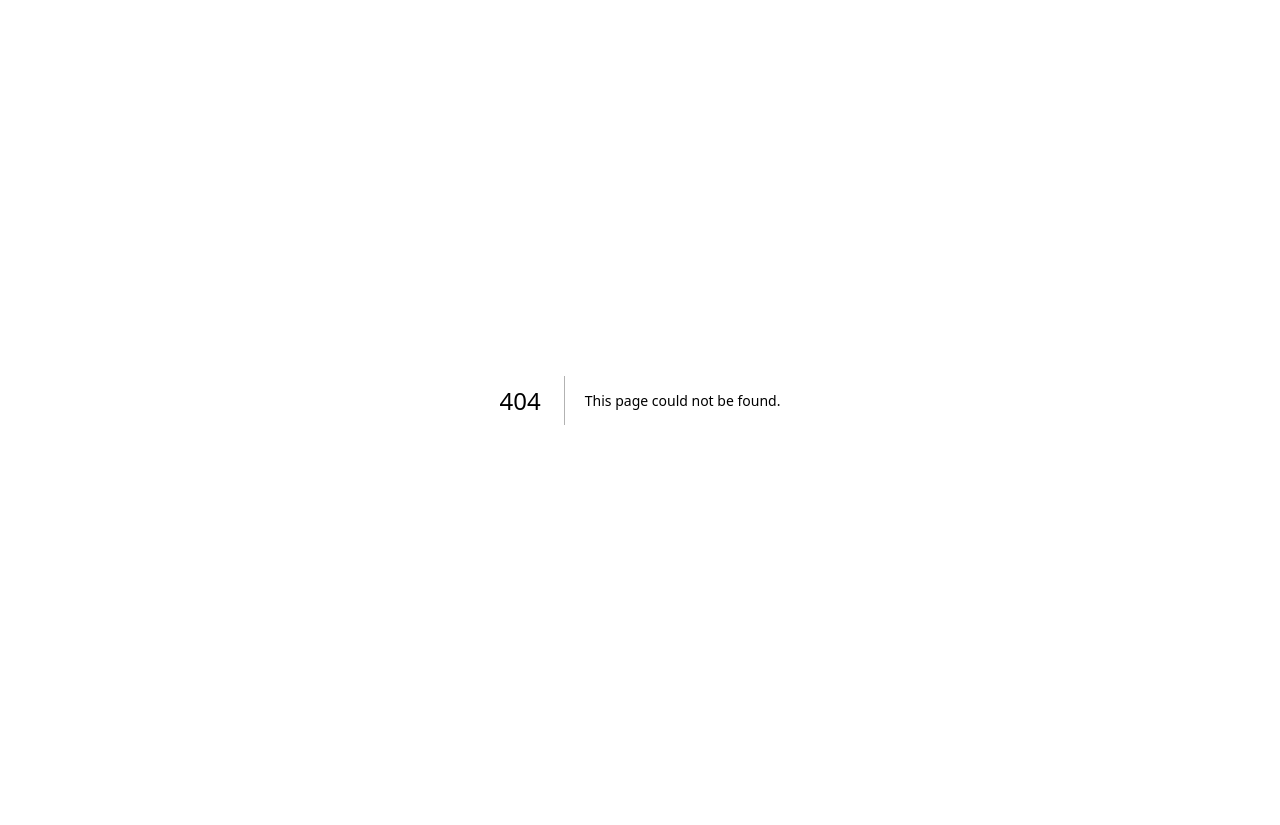
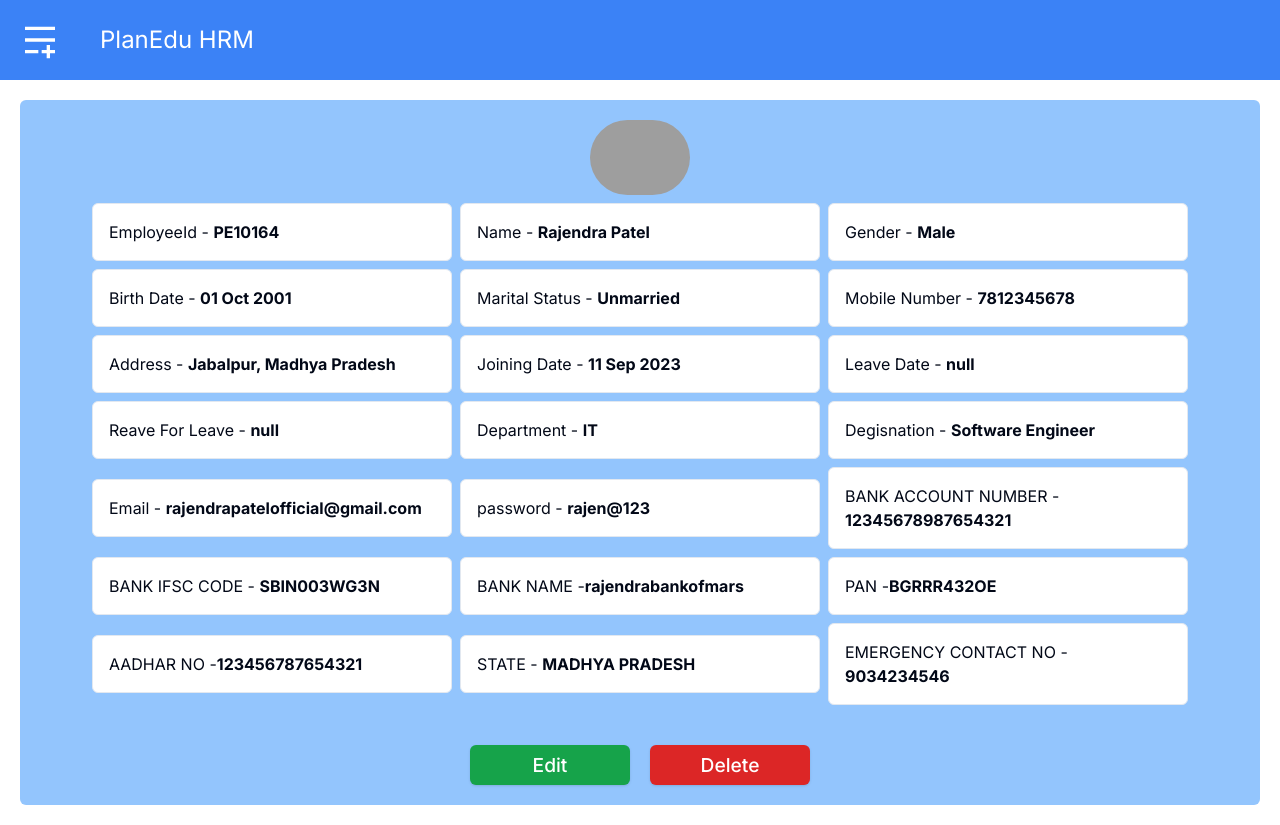
Before and after one commit to centauricoder01/nextjs-hrm, a Next.js app: page /console/singlemployee in a window 1280 px wide. Before the commit this address had no page. Before the commit the page ends 800 px from the top, so only its background shows below. Built offline with nearby package versions, Linux system fonts and the light colour scheme; grey boxes are pictures that could not be loaded.

Commit message:
Single employee done

```diff
--- a/src/app/(root)/console/page.tsx
+++ b/src/app/(root)/console/page.tsx
@@ -3,7 +3,7 @@ import Navbar from "@/components/Navbar";
 import Image from "next/image";
 import React from "react";
 
-const page = () => {
+const Console = () => {
   let arr = [1, 2, 3, 4, 5, 6, 7, 8, 9];
   return (
     <>
@@ -156,4 +156,4 @@ const page = () => {
   );
 };
 
-export default page;
+export default Console;
--- /dev/null
+++ b/src/app/(root)/console/singlemployee/page.tsx
@@ -0,0 +1,100 @@
+import Navbar from "@/components/Navbar";
+import { Button } from "@/components/ui/button";
+import Image from "next/image";
+import React from "react";
+
+const SingleEmployee = () => {
+  return (
+    <>
+      <Navbar />
+      <div className=" bg-blue-300 m-5 p-5 rounded-md flex justify-center items-center flex-col">
+        <Image
+          src={"/dummy.jpeg"}
+          width={100}
+          height={100}
+          className="rounded-full mb-2"
+          alt="Avatar"
+        />
+        <div className="flex flex-wrap justify-center items-center gap-2">
+          <p className="border p-4 w-full sm:w-[30%] bg-white rounded-md">
+            EmployeeId - <span className="font-bold">PE10164 </span>
+          </p>
+          <p className="border p-4 w-full sm:w-[30%] bg-white rounded-md">
+            Name - <span className="font-bold">Rajendra Patel</span>
+          </p>
+          <p className="border p-4 w-full sm:w-[30%] bg-white rounded-md">
+            Gender - <span className="font-bold">Male</span>
+          </p>
+          <p className="border p-4 w-full sm:w-[30%] bg-white rounded-md">
+            Birth Date - <span className="font-bold">01 Oct 2001</span>
+          </p>
+          <p className="border p-4 w-full sm:w-[30%] bg-white rounded-md">
+            Marital Status - <span className="font-bold">Unmarried</span>
+          </p>
+          <p className="border p-4 w-full sm:w-[30%] bg-white rounded-md">
+            Mobile Number - <span className="font-bold">7812345678</span>
+          </p>
+          <p className="border p-4 w-full sm:w-[30%] bg-white rounded-md">
+            Address -{" "}
+            <span className="font-bold">Jabalpur, Madhya Pradesh</span>
+          </p>
+          <p className="border p-4 w-full sm:w-[30%] bg-white rounded-md">
+            Joining Date - <span className="font-bold">11 Sep 2023</span>
+          </p>
+          <p className="border p-4 w-full sm:w-[30%] bg-white rounded-md">
+            Leave Date - <span className="font-bold">null</span>
+          </p>
+          <p className="border p-4 w-full sm:w-[30%] bg-white rounded-md">
+            Reave For Leave - <span className="font-bold">null</span>
+          </p>
+          <p className="border p-4 w-full sm:w-[30%] bg-white rounded-md">
+            Department - <span className="font-bold">IT</span>
+          </p>
+          <p className="border p-4 w-full sm:w-[30%] bg-white rounded-md">
+            Degisnation - <span className="font-bold">Software Engineer</span>
+          </p>
+          <p className="border p-4 w-full sm:w-[30%] bg-white rounded-md">
+            Email -{" "}
+            <span className="font-bold">rajendrapatelofficial@gmail.com</span>
+          </p>
+          <p className="border p-4 w-full sm:w-[30%] bg-white rounded-md">
+            password - <span className="font-bold">rajen@123</span>
+          </p>
+          {/* <h1>Bank Details </h1> */}
+          <p className="border p-4 w-full sm:w-[30%] bg-white rounded-md">
+            BANK ACCOUNT NUMBER -{" "}
+            <span className="font-bold">12345678987654321</span>
+          </p>
+          <p className="border p-4 w-full sm:w-[30%] bg-white rounded-md">
+            BANK IFSC CODE - <span className="font-bold">SBIN003WG3N</span>
+          </p>
+          <p className="border p-4 w-full sm:w-[30%] bg-white rounded-md">
+            BANK NAME -<span className="font-bold">rajendrabankofmars</span>
+          </p>
+          <p className="border p-4 w-full sm:w-[30%] bg-white rounded-md">
+            PAN -<span className="font-bold">BGRRR432OE</span>
+          </p>
+          <p className="border p-4 w-full sm:w-[30%] bg-white rounded-md">
+            AADHAR NO -<span className="font-bold">123456787654321</span>
+          </p>
+          <p className="border p-4 w-full sm:w-[30%] bg-white rounded-md">
+            STATE - <span className="font-bold">MADHYA PRADESH</span>
+          </p>
+          <p className="border p-4 w-full sm:w-[30%] bg-white rounded-md">
+            EMERGENCY CONTACT NO - <span className="font-bold">9034234546</span>
+          </p>
+        </div>
+        <div className="flex justify-center items-center gap-5 mt-10">
+          <Button className="bg-green-600 hover:bg-green-900 text-white text-[1.2rem] w-40 p-5">
+            Edit
+          </Button>
+          <Button className="bg-red-600 hover:bg-red-900 text-white text-[1.2rem] w-40 p-5">
+            Delete
+          </Button>
+        </div>
+      </div>
+    </>
+  );
+};
+
+export default SingleEmployee;
--- a/src/app/(root)/console/viewemployee/page.tsx
+++ b/src/app/(root)/console/viewemployees/page.tsx
@@ -14,12 +14,12 @@ import {
   PaginationPrevious,
 } from "@/components/ui/pagination";
 
-const page = () => {
+const ViewEmployees = () => {
   const arr = [1, 2, 3, 4, 5, 6, 76, 8, 9, 0];
   return (
     <>
       <Navbar />
-      <div className=" border  bg-blue-300 m-5 p-5 rounded-md">
+      <div className=" bg-blue-300 m-5 p-5 rounded-md">
         <div className="sm:text-left text-center">
           <h1 className="font-bold mb-5 text-[2rem]">All Employees (65)</h1>
         </div>
@@ -49,7 +49,7 @@ const page = () => {
             <p className="font-bold mb-2">Rajendra Patel</p>
             <p className="font-bold mb-2">Software Engineer</p>
             <p className="font-bold mb-2">PE10164</p>
-            <Link href={"#"} passHref>
+            <Link href={"/console/singlemployee"} passHref>
               <p className="font-bold text-blue-500 hover:underline">
                 View Full Detail
               </p>
@@ -79,4 +79,4 @@ const page = () => {
   );
 };
 
-export default page;
+export default ViewEmployees;
--- a/src/components/Navbar.tsx
+++ b/src/components/Navbar.tsx
@@ -42,7 +42,7 @@ const Navbar = () => {
                 </p>
               </Link>
               <hr />
-              <Link href={"/console/viewemployee"}>
+              <Link href={"/console/viewemployees"}>
                 <p className="flex justify-start items-center gap-2 ">
                   <FaUsersViewfinder size={20} />
                   View Employee
```
